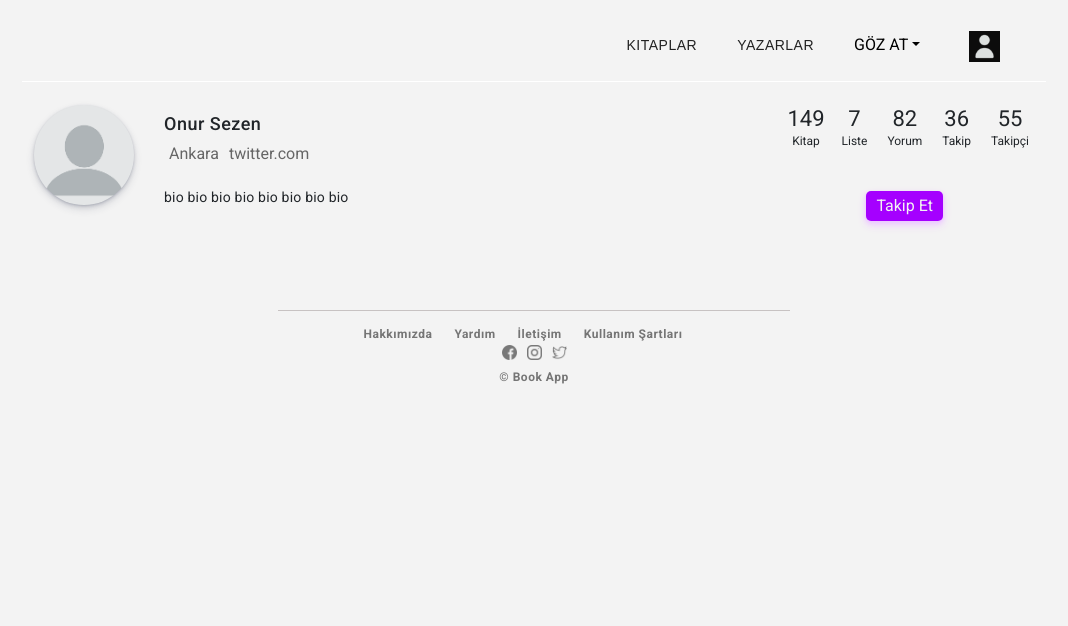
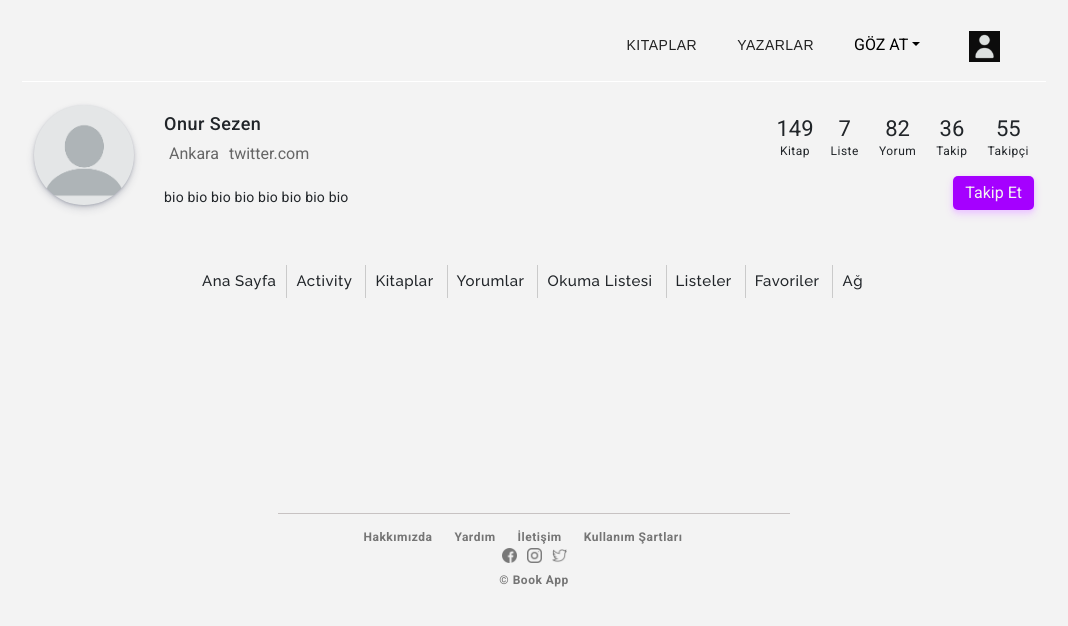
Before and after one commit to alperbilgic/papirion, a React (Create React App) app: page /users/1 in a window 1280 px wide. Shown: the top 626 px of the page, without its empty margins (106-1174 px from the left). Built offline with nearby package versions, Linux system fonts and the light colour scheme.

Commit message:
Menu bar is added

```diff
--- a/src/components/User/UserDetails/UserDetails.css
+++ b/src/components/User/UserDetails/UserDetails.css
@@ -7,7 +7,7 @@ ul {
 
 .user-detail-main{
     width: 1000px;
-    height: 200px;
+    height: ;
     padding: 100px 0px;
     margin-bottom: 100px;
     margin-left: auto;
@@ -34,11 +34,15 @@ ul {
 
 .stats-and-button{
     margin-left: auto;
+    margin-top: 10px;
+    display: flex;
+    flex-direction: column;
+    text-align: center;
+
 }
-
-.user-stats{
-    color: ;
-    align-self: center;
+.btn-wrapper{
+    margin-left: auto;
+    margin-top: -5px;
 }
 
 .user-metadata{
@@ -46,3 +50,19 @@ ul {
     color:#666666;
     text-align: left;
 }
+
+.fields-bar{
+    display:flex;
+    background-color: ;
+    margin-top: 50px;
+    justify-content: center;
+}
+
+.fields-bar> div{
+    padding: 10px 10px;
+    background-color: transparent;
+}
+.fields-bar > div:not(:first-child){
+    border-right: solid;
+    border-image: linear-gradient(transparent 10%, #cacaca 10% 90%, transparent 90%) 0 0 0 1 / 1.1px;
+}
--- a/src/components/User/UserDetails/UserDetails.js
+++ b/src/components/User/UserDetails/UserDetails.js
@@ -10,6 +10,7 @@ const User = (props) => {
 
     return (
         <div className='user-detail-main'>
+
             <div className= 'profile-header'>
                 <div className= 'profile-image'>
                     <Link to='/' style={{textDecoration: 'none', color: 'black'}}>
@@ -26,10 +27,20 @@ const User = (props) => {
                 </div>
                 <div className='stats-and-button'>
                     <div className='user-stats'><UserStats/></div>
-                    <div><button className='primary-btn'> Takip Et </button></div>
+                    <div className='btn-wrapper'><button className='primary-btn'> Takip Et </button></div>
                 </div>
             </div>
-            <div className= ''> </div>
+
+            <div className='fields-bar'>
+                <div className='secondary-h'>Ana Sayfa</div>
+                <div className='secondary-h'>Activity</div>
+                <div className='secondary-h'>Kitaplar</div>
+                <div className='secondary-h'>Yorumlar</div>
+                <div className='secondary-h'>Okuma Listesi</div>
+                <div className='secondary-h'>Listeler</div>
+                <div className='secondary-h'>Favoriler</div>
+                <div className='secondary-h'>Ağ</div>
+            </div>
         </div>
     )
 }
--- a/src/containers/UserStats/UserStats.css
+++ b/src/containers/UserStats/UserStats.css
@@ -4,6 +4,7 @@ ul > li {
 
 .stats{
     display:flex;
+
 }
 
 .book-count{
@@ -19,4 +20,5 @@ ul > li > li:nth-child(1){
 
 ul > li > li:nth-child(2){
     font-size: 12px;
+    letter-spacing: 0.5px;
 }
--- a/src/index.css
+++ b/src/index.css
@@ -33,7 +33,11 @@ code {
 }
 
 .secondary-h{
-
+  font-size: 15px;
+  font-weight: 500;
+  font-family: Raleway, sans;
+  letter-spacing: 0.5px;
+  text-transform: capitalize;
 }
 
 .tiny-text{
@@ -56,18 +60,22 @@ h3{
 }
 
 .primary-btn{
-  margin: 20px;
-  padding: 3px 10px;
+  padding: 5px 12px;
   border: none;
   border-color: none;
   border-radius: 5px;
   background-color: #a500ff;
-  box-shadow: ;
   color: #f3f3f3;
   font-family: Roboto;
   box-shadow: 0 4px 8px 0 #edccff,
             0 2px 4px 0 #edccff,
             0 1px 2px 0 #edccff;
+}
+
+.primary-btn:hover{
+  opacity: 0.8;
+  background-color: #a500ff;
+  color: #f3f3f3;
 }
 
 .line-decorator {
```
